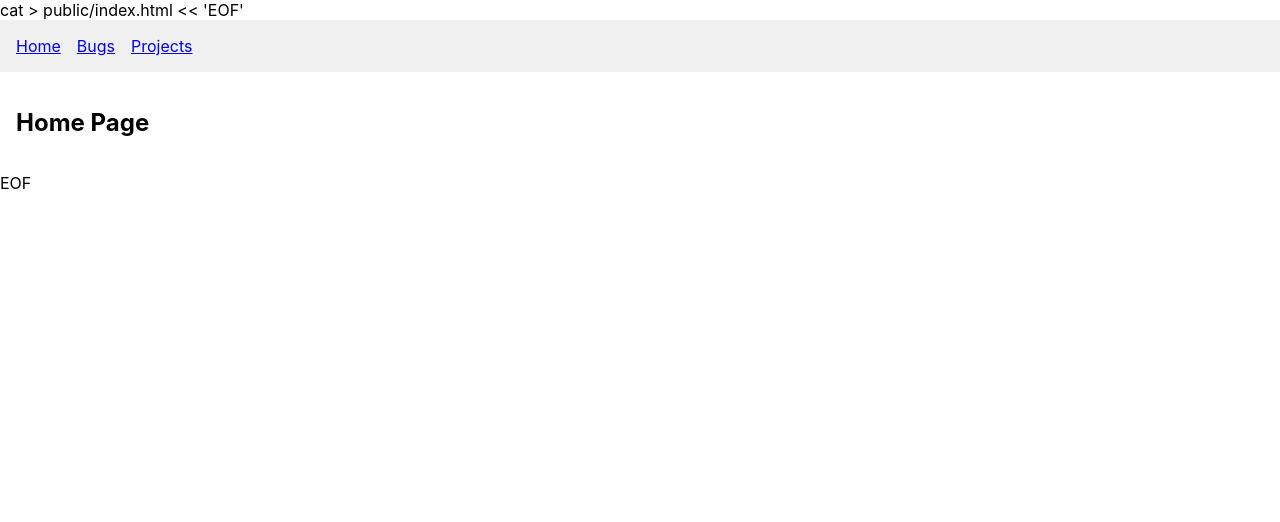
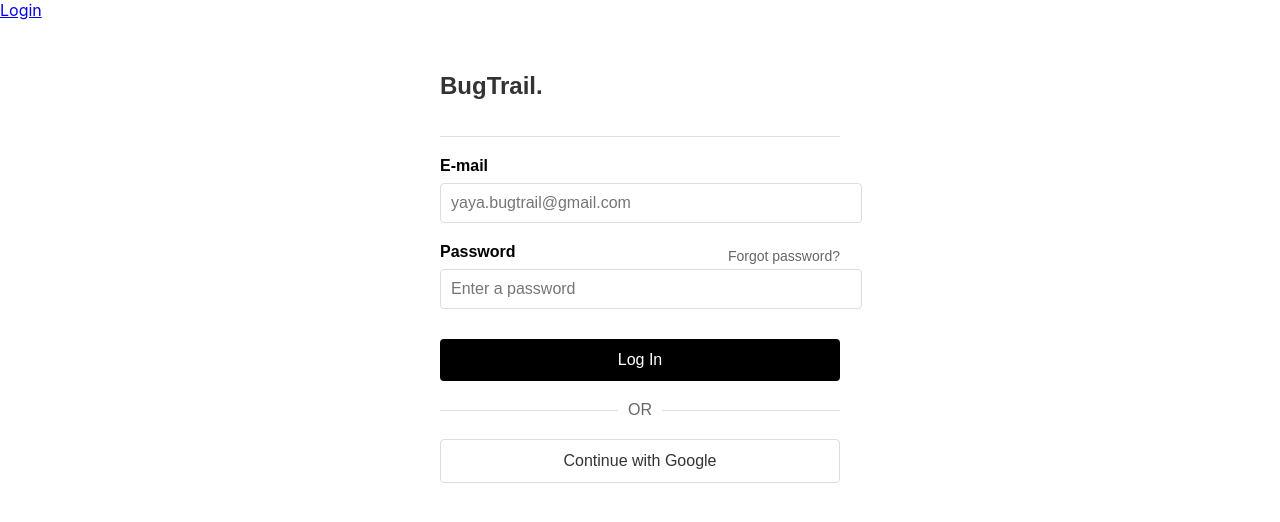
Before and after one commit to norzaliah/bug-tracker-code, a React (Create React App) app in the folder frontend/: page / in a window 1280 px wide. Shown: the top 522 px of the page. Built offline with nearby package versions, Linux system fonts and the light colour scheme; no server answers.

Commit message:
add front end features

```diff
--- a/frontend/public/index.html
+++ b/frontend/public/index.html
@@ -1,4 +1,3 @@
-cat > public/index.html << 'EOF'
 <!DOCTYPE html>
 <html lang="en">
 <head>
@@ -12,4 +11,3 @@ cat > public/index.html << 'EOF'
   <div id="root"></div>
 </body>
 </html>
-EOF
--- a/frontend/src/App.js
+++ b/frontend/src/App.js
@@ -1,8 +1,9 @@
 import { BrowserRouter, Routes, Route } from 'react-router-dom';
 import Layout from './components/Layout';
+import Home from './pages/Home';
+import Login from './pages/Login';
 import Bugs from './pages/Bugs';
 import Projects from './pages/Projects';
-import Home from './pages/Home';
 
 function App() {
   return (
@@ -10,6 +11,7 @@ function App() {
       <Routes>
         <Route path="/" element={<Layout />}>
           <Route index element={<Home />} />
+          <Route path="/login" element={<Login />} />
           <Route path="bugs" element={<Bugs />} />
           <Route path="projects" element={<Projects />} />
         </Route>
--- a/frontend/src/components/Navbar.js
+++ b/frontend/src/components/Navbar.js
@@ -1,12 +1,16 @@
-import React from 'react';
-import { Link } from 'react-router-dom';
+import { useAuth } from '../context/AuthContext';
 
 export default function Navbar() {
+  const { user, logout } = useAuth(); // Now safely destructured
+
   return (
-    <nav style={{ padding: '1rem', background: '#f0f0f0' }}>
-      <Link to="/" style={{ marginRight: '1rem' }}>Home</Link>
-      <Link to="/bugs" style={{ marginRight: '1rem' }}>Bugs</Link>
-      <Link to="/projects">Projects</Link>
+    <nav>
+      {/* ... navbar content ... */}
+      {user ? (
+        <button onClick={logout}>Logout</button>
+      ) : (
+        <a href="/login">Login</a>
+      )}
     </nav>
   );
 }
--- a/frontend/src/context/AuthContext.js
+++ b/frontend/src/context/AuthContext.js
@@ -1,7 +1,7 @@
-import { createContext, useContext, useEffect, useState } from 'react';
-import api from '../services/api';
+import { createContext, useContext, useState, useEffect } from 'react';
+import { login as apiLogin, getCurrentUser } from '../services/authService';
 
-const AuthContext = createContext();
+const AuthContext = createContext(null); // Initialize with null
 
 export function AuthProvider({ children }) {
   const [user, setUser] = useState(null);
@@ -10,10 +10,10 @@ export function AuthProvider({ children }) {
   useEffect(() => {
     const loadUser = async () => {
       try {
-        const { data } = await api.get('/auth/me');
-        setUser(data);
+        const user = await getCurrentUser();
+        setUser(user);
       } catch (err) {
-        localStorage.removeItem('token');
+        setUser(null);
       } finally {
         setLoading(false);
       }
@@ -22,9 +22,9 @@ export function AuthProvider({ children }) {
   }, []);
 
   const login = async (email, password) => {
-    const { data } = await api.post('/auth/login', { email, password });
-    localStorage.setItem('token', data.token);
-    setUser(data.user);
+    const user = await apiLogin(email, password);
+    setUser(user);
+    return user;
   };
 
   const logout = () => {
@@ -32,11 +32,20 @@ export function AuthProvider({ children }) {
     setUser(null);
   };
 
+  const value = { user, loading, login, logout };
+
   return (
-    <AuthContext.Provider value={{ user, login, logout, loading }}>
-      {children}
+    <AuthContext.Provider value={value}>
+      {!loading && children}
     </AuthContext.Provider>
   );
 }
 
-export const useAuth = () => useContext(AuthContext);
+// Add null check in useAuth
+export const useAuth = () => {
+  const context = useContext(AuthContext);
+  if (!context) {
+    throw new Error('useAuth must be used within an AuthProvider');
+  }
+  return context;
+};
--- a/frontend/src/index.css
+++ b/frontend/src/index.css
@@ -16,3 +16,43 @@ body {
 h1 {
   color: #333;
 }
+.login-container {
+  max-width: 400px;
+  margin: 2rem auto;
+  padding: 2rem;
+  border: 1px solid #ddd;
+  border-radius: 8px;
+}
+
+.form-group {
+  margin-bottom: 1rem;
+}
+
+.form-group label {
+  display: block;
+  margin-bottom: 0.5rem;
+}
+
+.form-group input {
+  width: 100%;
+  padding: 0.5rem;
+  border: 1px solid #ddd;
+  border-radius: 4px;
+}
+
+.error-message {
+  color: red;
+  margin-bottom: 1rem;
+}
+
+.navbar {
+  display: flex;
+  justify-content: space-between;
+  padding: 1rem;
+  background: #f0f0f0;
+}
+
+.nav-links {
+  display: flex;
+  gap: 1rem;
+}
--- a/frontend/src/index.js
+++ b/frontend/src/index.js
@@ -1,11 +1,14 @@
 import React from 'react';
 import ReactDOM from 'react-dom/client';
 import App from './App';
+import { AuthProvider } from './context/AuthContext';
 import './index.css';
 
 const root = ReactDOM.createRoot(document.getElementById('root'));
 root.render(
   <React.StrictMode>
-    <App />
+    <AuthProvider>
+      <App />
+    </AuthProvider>
   </React.StrictMode>
 );
--- /dev/null
+++ b/frontend/src/pages/Home.css
@@ -0,0 +1,117 @@
+.home-container {
+  max-width: 400px;
+  margin: 0 auto;
+  padding: 20px;
+  font-family: Arial, sans-serif;
+}
+
+header {
+  display: flex;
+  justify-content: space-between;
+  align-items: center;
+  margin-bottom: 20px;
+}
+
+.logo {
+  font-size: 24px;
+  font-weight: bold;
+}
+
+.nav-button {
+  background: none;
+  border: none;
+  margin-left: 15px;
+  cursor: pointer;
+  font-size: 16px;
+}
+
+.divider {
+  height: 1px;
+  background-color: #e0e0e0;
+  margin: 20px 0;
+}
+
+.auth-form {
+  display: flex;
+  flex-direction: column;
+}
+
+.input-group {
+  margin-bottom: 20px;
+}
+
+.input-group label {
+  display: block;
+  margin-bottom: 8px;
+  font-weight: bold;
+}
+
+.input-field {
+  width: 100%;
+  padding: 10px;
+  border: 1px solid #ddd;
+  border-radius: 4px;
+  font-size: 16px;
+}
+
+.password-header {
+  display: flex;
+  justify-content: space-between;
+  align-items: center;
+}
+
+.forgot-password {
+  font-size: 14px;
+  color: #666;
+  text-decoration: none;
+}
+
+.login-button {
+  background-color: #000;
+  color: white;
+  padding: 12px;
+  border: none;
+  border-radius: 4px;
+  font-size: 16px;
+  cursor: pointer;
+  margin-top: 10px;
+}
+
+.or-divider {
+  display: flex;
+  align-items: center;
+  margin: 20px 0;
+  color: #666;
+}
+
+.or-divider::before,
+.or-divider::after {
+  content: "";
+  flex: 1;
+  border-bottom: 1px solid #e0e0e0;
+}
+
+.or-divider::before {
+  margin-right: 10px;
+}
+
+.or-divider::after {
+  margin-left: 10px;
+}
+
+.google-button {
+  background-color: white;
+  color: #333;
+  padding: 12px;
+  border: 1px solid #ddd;
+  border-radius: 4px;
+  font-size: 16px;
+  cursor: pointer;
+  display: flex;
+  align-items: center;
+  justify-content: center;
+}
+
+.google-button:hover {
+  background-color: #f5f5f5;
+}
--- a/frontend/src/pages/Home.js
+++ b/frontend/src/pages/Home.js
@@ -1,5 +1,49 @@
 import React from 'react';
+import './Home.css';
 
-export default function Home() {
-  return <h2>Home Page</h2>;
-}
+const Home = () => {
+  return (
+    <div className="home-container">
+      <header>
+        <h1 className="logo">BugTrail.</h1>
+      </header>
+
+      <div className="divider"></div>
+
+      <main className="auth-form">
+        <div className="input-group">
+          <label>E-mail</label>
+          <input
+            type="email"
+            placeholder="yaya.bugtrail@gmail.com"
+            className="input-field"
+          />
+        </div>
+
+        <div className="input-group">
+          <div className="password-header">
+            <label>Password</label>
+            <a href="#" className="forgot-password">Forgot password?</a>
+          </div>
+          <input
+            type="password"
+            placeholder="Enter a password"
+            className="input-field"
+          />
+        </div>
+
+        <button className="login-button">Log In</button>
+
+        <div className="or-divider">
+          <span>OR</span>
+        </div>
+
+        <button className="google-button">
+          Continue with Google
+        </button>
+      </main>
+    </div>
+  );
+};
+
+export default Home;
--- a/frontend/src/pages/Login.js
+++ b/frontend/src/pages/Login.js
@@ -1,11 +1,11 @@
-import { useState } from 'react';
-import { useAuth } from '../context/AuthContext';
+import React, { useState } from 'react';
 import { useNavigate } from 'react-router-dom';
-import api from '../services/api';
+import { useAuth } from '../context/AuthContext'; // Removed unused import
 
 export default function Login() {
   const [email, setEmail] = useState('');
   const [password, setPassword] = useState('');
+  const [error, setError] = useState('');
   const { login } = useAuth();
   const navigate = useNavigate();
 
@@ -15,25 +15,36 @@ export default function Login() {
       await login(email, password);
       navigate('/bugs');
     } catch (err) {
-      alert('Login failed');
+      setError('Failed to login. Please check your credentials.');
+      console.error('Login error:', err);
     }
   };
 
   return (
+    <div className="login-container">
+      <h2>Login</h2>
+      {error && <p className="error-message">{error}</p>}
       <form onSubmit={handleSubmit}>
+        <div className="form-group">
+          <label>Email:</label>
           <input
             type="email"
             value={email}
             onChange={(e) => setEmail(e.target.value)}
-        placeholder="Email"
+            required
           />
+        </div>
+        <div className="form-group">
+          <label>Password:</label>
           <input
             type="password"
             value={password}
             onChange={(e) => setPassword(e.target.value)}
-        placeholder="Password"
+            required
           />
+        </div>
         <button type="submit">Login</button>
       </form>
+    </div>
   );
 }
--- /dev/null
+++ b/frontend/src/services/authService.js
@@ -0,0 +1,24 @@
+import api from './api';
+
+export const login = async (email, password) => {
+  try {
+    const response = await api.post('/auth/login', { email, password });
+    localStorage.setItem('token', response.data.token);
+    return response.data.user;
+  } catch (error) {
+    throw error;
+  }
+};
+
+export const logout = () => {
+  localStorage.removeItem('token');
+};
+
+export const getCurrentUser = async () => {
+  try {
+    const response = await api.get('/auth/me');
+    return response.data;
+  } catch (error) {
+    throw error;
+  }
+};
```
Lines whose indentation alone changed are shown as unchanged.
